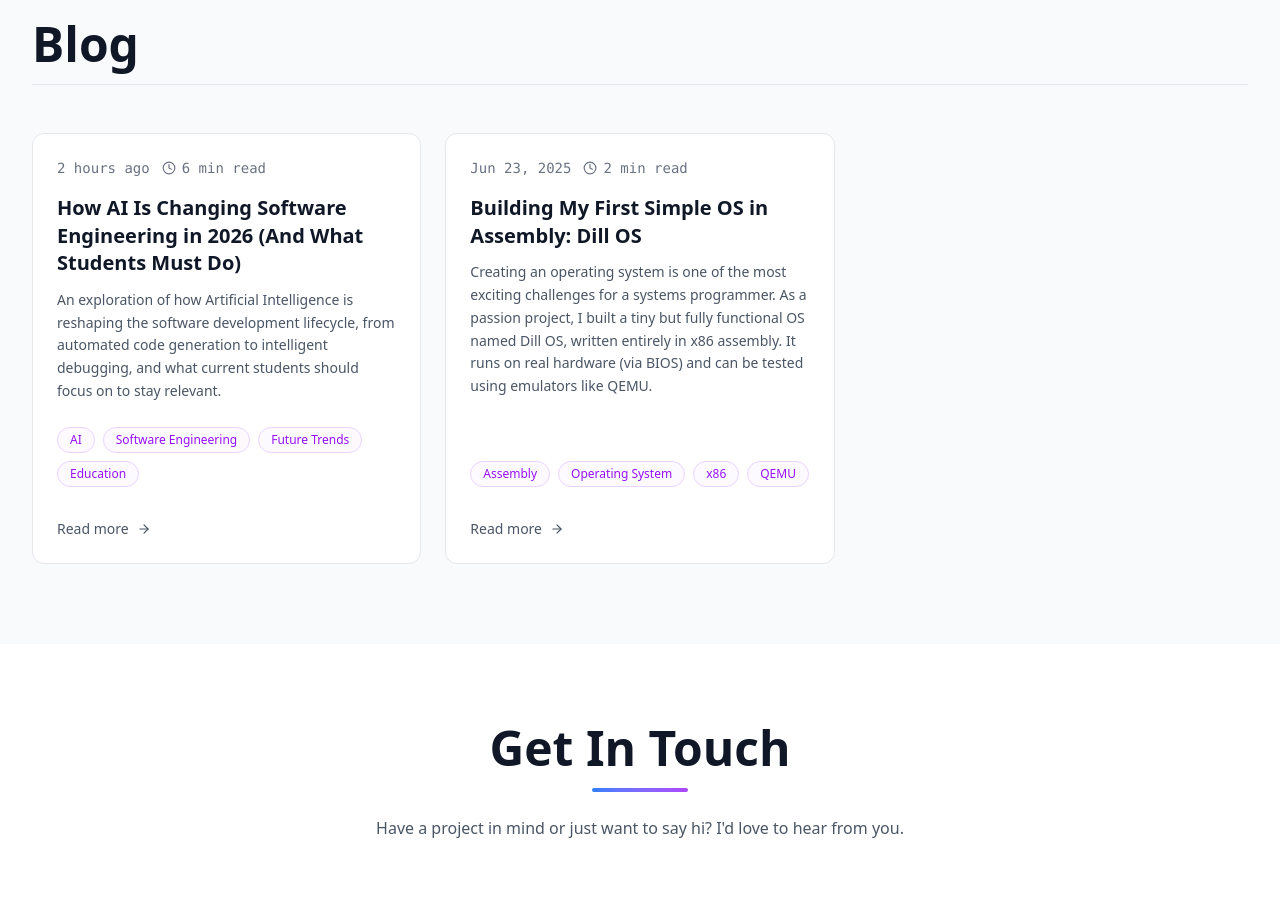
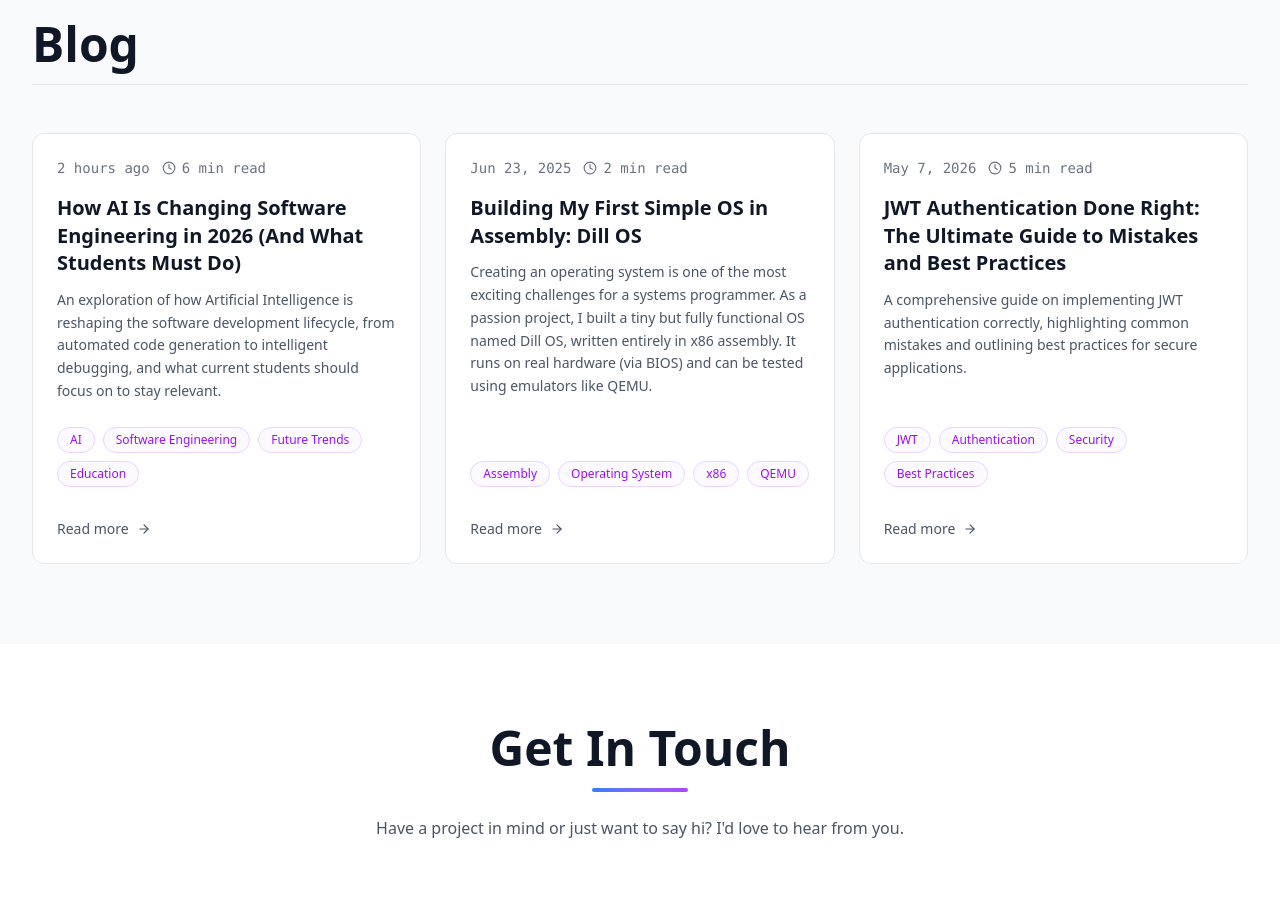
Before and after one commit to Dilsha0412/Myportfolio, a React (Vite) app: page / in a window 1280 px wide. Shown: the part 4340-5243 px from the top of the page. Built offline with nearby package versions, Linux system fonts and the light colour scheme.

Commit message:
Add medium article to blog page

```diff
--- a/src/data/portfolioData.js
+++ b/src/data/portfolioData.js
@@ -156,14 +156,14 @@ export const blogData = {
       tags: ["Assembly", "Operating System", "x86", "QEMU"],
       link: "https://medium.com/@dilshajayasekara/%EF%B8%8F-building-my-first-simple-os-in-assembly-dill-os-c18d64d50505"
     },
-    /*{
+    {
       id: 3,
-      date: "May 27, 2025",
-      readTime: "3 min read",
-      title: "Understanding Software Licenses: A Guide for Software Engineering Students",
-      description: "A clear and concise guide to understanding different types of software licenses, including open-source and proprietary models, and how they impact software development and distribution.",
-      tags: ["Software Engineering", "Licensing", "Open Source", "Legal Basics"],
-      link: "#"
-    }*/
+      date: "May 7, 2026",
+      readTime: "5 min read",
+      title: "JWT Authentication Done Right: The Ultimate Guide to Mistakes and Best Practices",
+      description: "A comprehensive guide on implementing JWT authentication correctly, highlighting common mistakes and outlining best practices for secure applications.",
+      tags: ["JWT", "Authentication", "Security", "Best Practices"],
+      link: "https://medium.com/@dilshajayasekara/jwt-authentication-done-right-the-ultimate-guide-to-mistakes-and-best-practices-9fd28dc713d7"
+    }
   ]
 };
```
